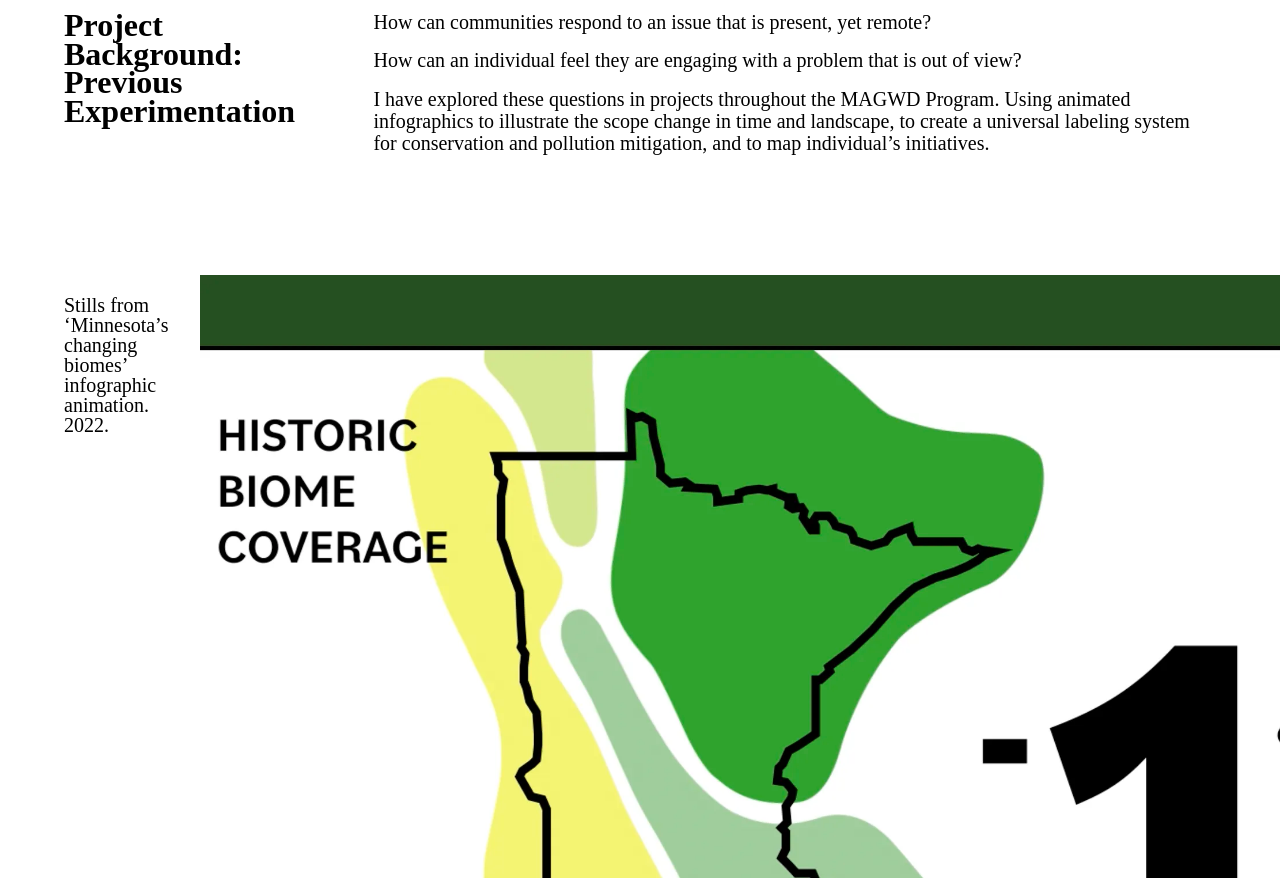
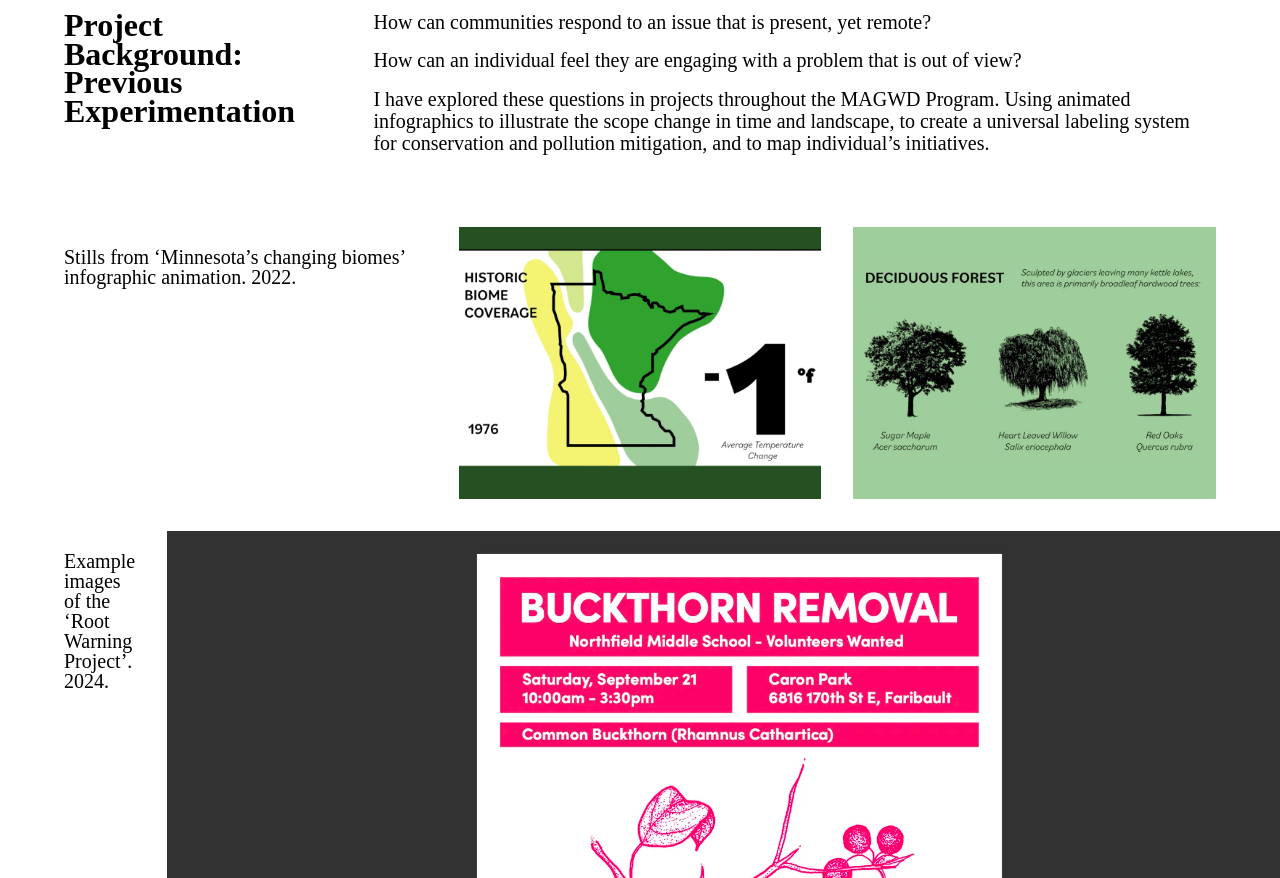
Before and after one commit to mrbrettsmith/Project-Page, a plain HTML site: page index.html in a window 1280 px wide. Shown: the part 3062-3940 px from the top of the page. Drawn offline with Linux system fonts and the light colour scheme; a web font is replaced by a local one.

Commit message:
Flexbox chrome fix

```diff
--- a/css/main.css
+++ b/css/main.css
@@ -369,24 +369,37 @@ nav {
 }
 
 /* Three Column */
+
+.trioContainer {
+    display: flex;
+
+}
+
 .trio {
     display: flex;
+    flex-direction: row;
     gap: 2em;
     padding: 1em 0;
-    flex: auto;
 }
 
+.trioImageContainer {
+    display: flex;
+    flex: 1 1 33%;
+}
 
+.trioTextContainer {
+    flex: 1 1 33%;
+    display: block;
+}
 
 .trio img {
+    flex: auto;
     height: 100%;
     width: 100%;
-    flex: auto;
 }
 
 .trio p {
-    width: 100%;
-    flex:  auto;
+
     font-family: 'proxima-soft';
     font-weight: 500;
     font-size: 1.25rem;
--- a/index.html
+++ b/index.html
@@ -150,21 +150,31 @@
                 </div>
             </div>
 
-<div class="article">
+
             <!-- why are you broken? -->
 
             <div class="trio">
+                <div class="trioTextContainer">
                 <p>Stills from ‘Minnesota’s changing biomes’ infographic animation. 2022.</p>
+                </div>
+
+
+                <div class="trioImageContainer">
                 <img src="image/biomeInfo1.webp" alt="Pollinator garden with sign">
+                </div>
+                <div class="trioImageContainer">
                 <img src="image/biomeInfo2.webp" alt="Rain garden with sign">
+                </div>
             </div>
-</div>
+
 
             <div class="trio">
                 <p>Example images of the ‘Root Warning Project’. 2024.</p>
                 <img src="image/rootSystem1.webp" alt="Pollinator garden with sign">
                 <img src="image/rootSystem2.webp" alt="Rain garden with sign">
             </div>
+
+
 
             <div class="article">
                 <h2 class="articleTitle"></h2>
```
